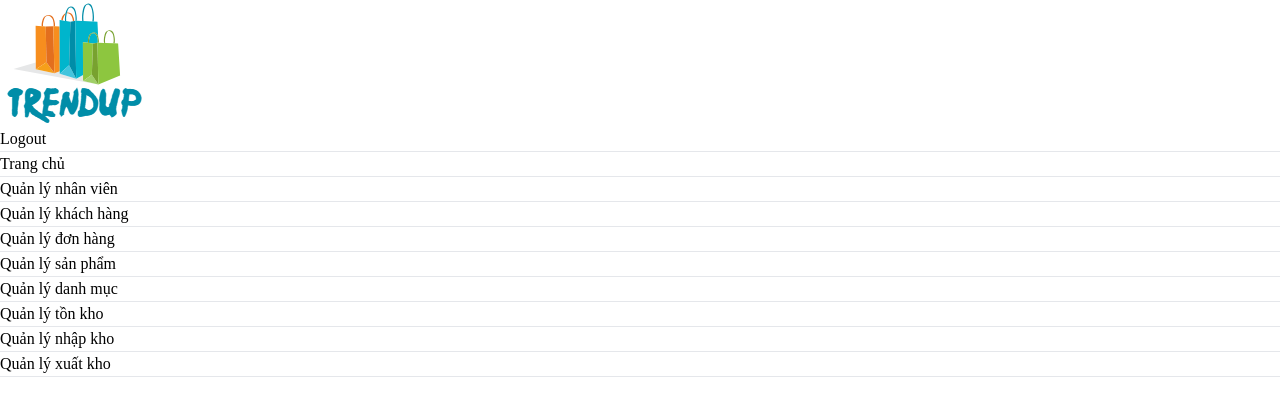
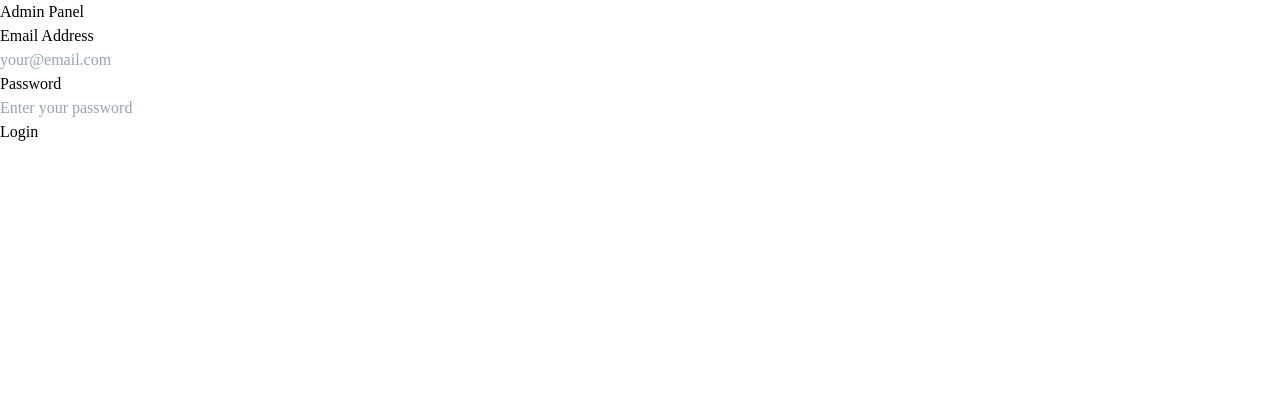
Before and after one commit to vubaochau124/TrendUp, a React (Vite) app in the folder admin/: page / in a window 1280 px wide. Shown: the top 416 px of the page. Built offline with nearby package versions, Linux system fonts and the light colour scheme.

Commit message:
login for admin

```diff
--- a/admin/src/App.jsx
+++ b/admin/src/App.jsx
@@ -1,4 +1,5 @@
-import React from 'react'
+import React, { useState } from 'react'
+import Login from './components/Login'
 import Navbar from './components/Navbar'
 import Sidebar from './components/Sidebar'
 import { Routes, Route } from 'react-router-dom'
@@ -8,34 +9,39 @@ import Customer from './pages/Customer'
 import Order from './pages/order_manage/Order'
 import Product from './pages/product_manage/Product'
 import Category from './pages/category_manage/Category'
-import Inventory from'./pages/Inventory'
+import Inventory from './pages/Inventory'
 import Import_manage from './pages/import_manage/Import_manage'
 import Export_manage from './pages/export_manage/Export_manage'
 
 const App = () => {
+
+  const [token, setToken] = useState('');
+
   return (
     <div className='bg-gray-50 min-h-screen'>
-      <>
+      {token === ""
+        ? <Login />
+        : <>
           <Navbar />
           <hr />
           <div className='flex w-full'>
             <Sidebar />
-          <div className='w-[70%] mx-auto ml-[max(5vw, 25px)] my-8 text-gray-600 text-base'>
+            <div className='w-[70%] mx-auto ml-[max(5vw,25px)] my-8 text-gray-600 text-base'>
               <Routes>
-            <Route path='/Trang chủ' element = {<Home/>} />
-            <Route path='/Quản lý nhân viên' element = {<Employee/>} />
-            <Route path='/Quản lý khách hàng' element = {<Customer/>} />
-            <Route path='/Quản lý đơn hàng' element = {<Order/>} />
-            <Route path='/Quản lý sản phẩm' element = {<Product/>} />
-            <Route path='/Quản lý danh mục' element = {<Category/>} />
-            <Route path='/Quản lý tồn kho' element = {<Inventory/>} />
-            <Route path='/Quản lý nhập kho' element = {<Import_manage/>} />
-            <Route path='/Quản lý xuất kho' element = {<Export_manage/>} />
+                <Route path='/Trang chủ' element={<Home />} />
+                <Route path='/Quản lý nhân viên' element={<Employee />} />
+                <Route path='/Quản lý khách hàng' element={<Customer />} />
+                <Route path='/Quản lý đơn hàng' element={<Order />} />
+                <Route path='/Quản lý sản phẩm' element={<Product />} />
+                <Route path='/Quản lý danh mục' element={<Category />} />
+                <Route path='/Quản lý tồn kho' element={<Inventory />} />
+                <Route path='/Quản lý nhập kho' element={<Import_manage />} />
+                <Route path='/Quản lý xuất kho' element={<Export_manage />} />
               </Routes>
             </div>
-
           </div>
         </>
+      }
     </div>
   )
 }
--- a/admin/src/components/Login.jsx
+++ b/admin/src/components/Login.jsx
@@ -1,9 +1,34 @@
-import React from 'react'
+import React, { useState } from 'react'
 
 const Login = () => {
+  const [email, setEmail] = useState('')
+  const [password, setPassword] = useState('')
+
+  const onSubmitHandler = async (e) => {
+    try {
+      e.preventDefault();
+      console.log(email, password);
+    } catch (error) {
+
+    }
+  }
+
   return (
-    <div>
-
+    <div className='min-h-screen flex items-center justify-center w-full'>
+      <div className='bg-white shadow-md rounded-lg px-8 py-6 max-w-md'>
+        <h1 className='text-2xl font-bold mb-4'>Admin Panel</h1>
+        <form>
+          <div className='mb-3 min-w-72'>
+            <p className='text-sm font-medium text-gray-700 mb-2'>Email Address</p>
+            <input onChange={(e)=>setEmail(e.target.value)} value={email} className='rounded-md w-full px-3 py-2 border border-gray-300 outline-none' type="email" placeholder='your@email.com' required />
+          </div>
+          <div className='mb-3 min-w-72'>
+            <p className='text-sm font-medium text-gray-700 mb-2'>Password</p>
+            <input onChange={(e)=>setPassword(e.target.value)} value={password} className='rounded-md w-full px-3 py-2 border border-gray-300 outline-none' type="password" placeholder='Enter your password' required />
+          </div>
+          <button className='mt-2 w-full py-2 px-4 rounded-md text-white bg-black' type="submit"> Login </button>
+        </form>
+      </div>
     </div>
   )
 }
```
Lines whose indentation alone changed are shown as unchanged.
